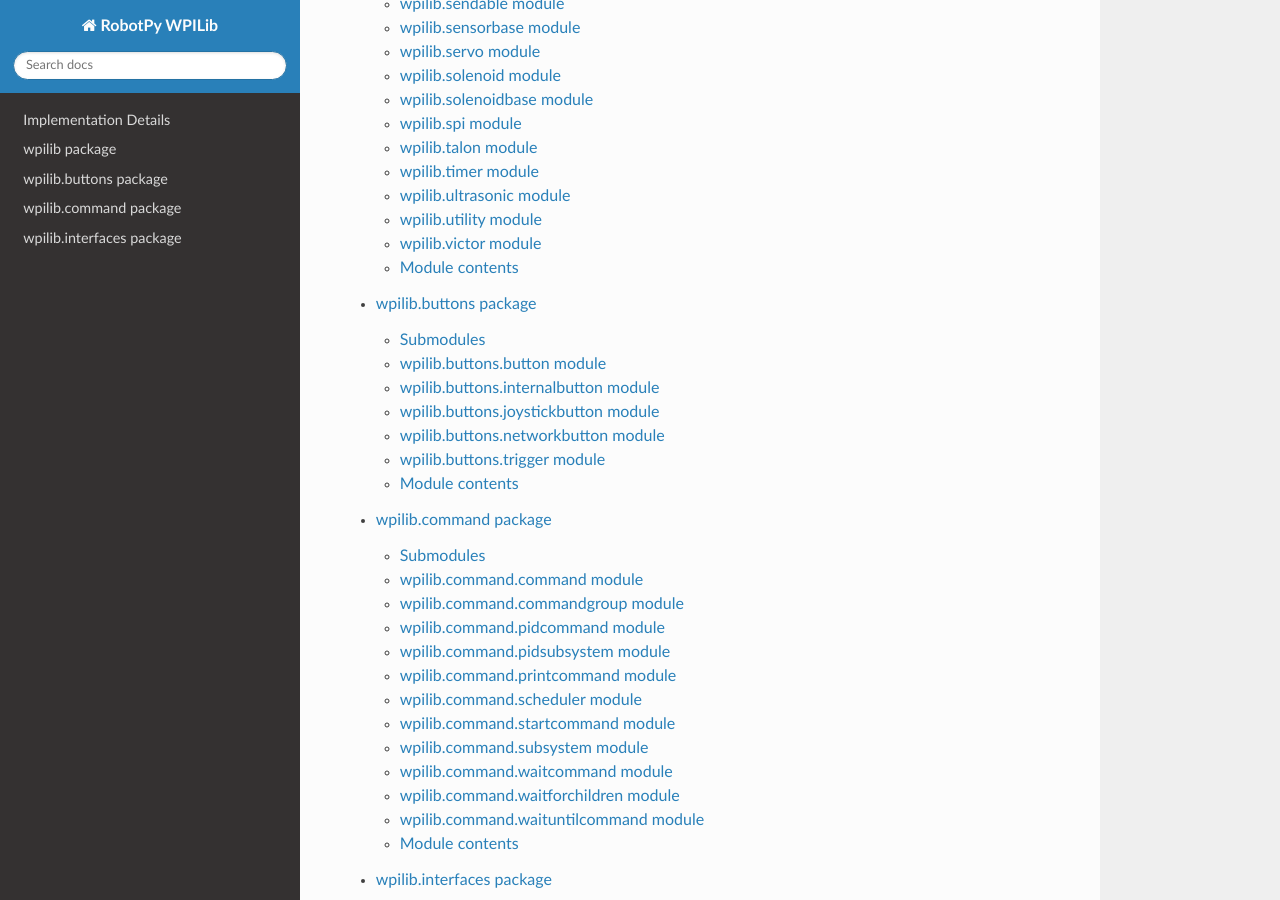
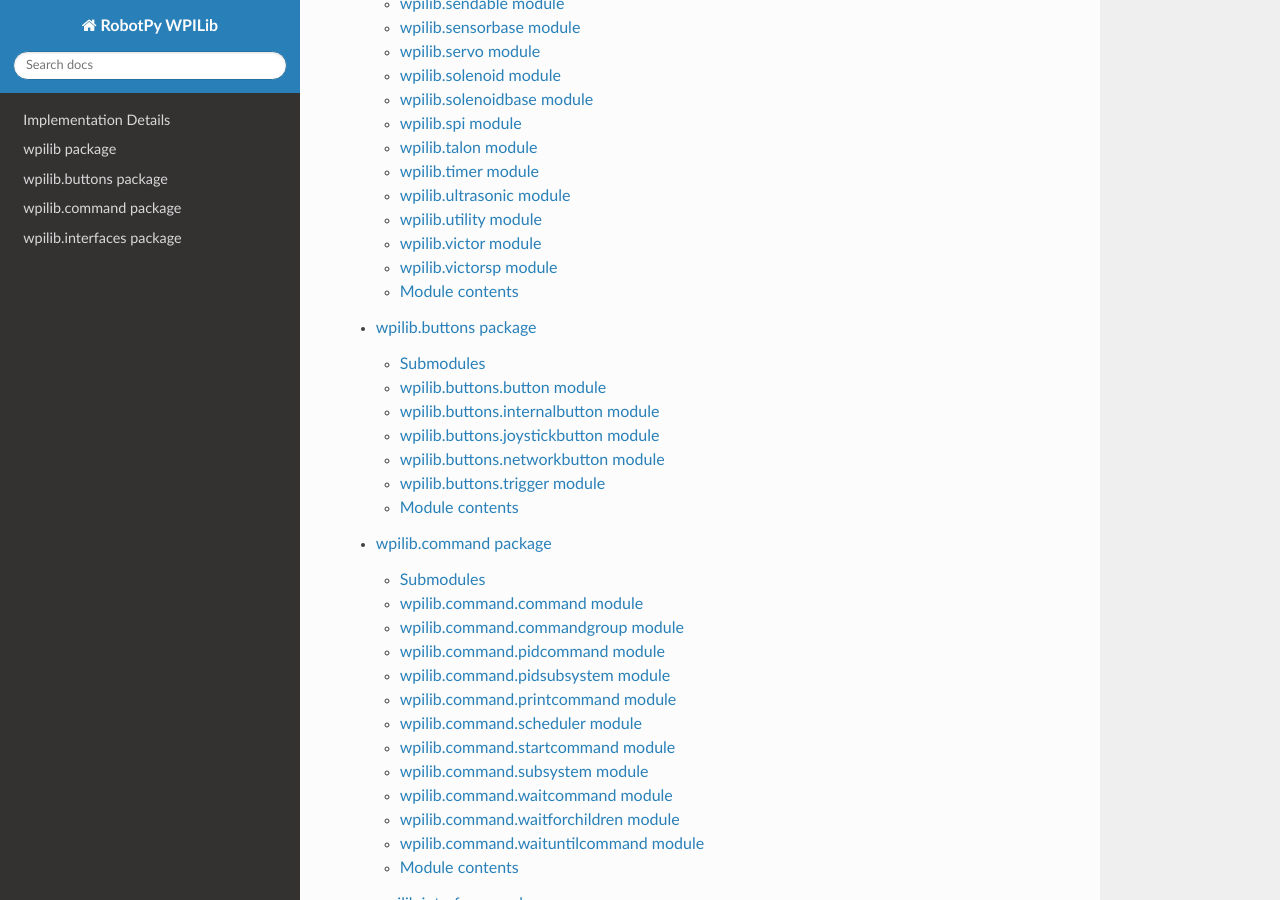
Before and after one commit to robotpy/mostrobotpy, a Sphinx documentation site: the page built from subprojects/robotpy-wpilib/docs/index.rst, in a window 1280 px wide and 900 px high, scrolled down 1308 px. Built offline with Sphinx 7.4.7 and the Read the Docs theme 2.0.0, drawn with Linux system fonts in a browser that asks for light colours; the version number could not be read and is left out.

Commit message:
Add victorsp to docs

```diff
--- a/subprojects/robotpy-wpilib/docs/wpilib.rst
+++ b/subprojects/robotpy-wpilib/docs/wpilib.rst
@@ -403,6 +403,14 @@
     :undoc-members:
     :show-inheritance:
 
+wpilib.victorsp module
+----------------------
+
+.. automodule:: wpilib.victorsp
+    :members:
+    :undoc-members:
+    :show-inheritance:
+
 
 Module contents
 ---------------
```
